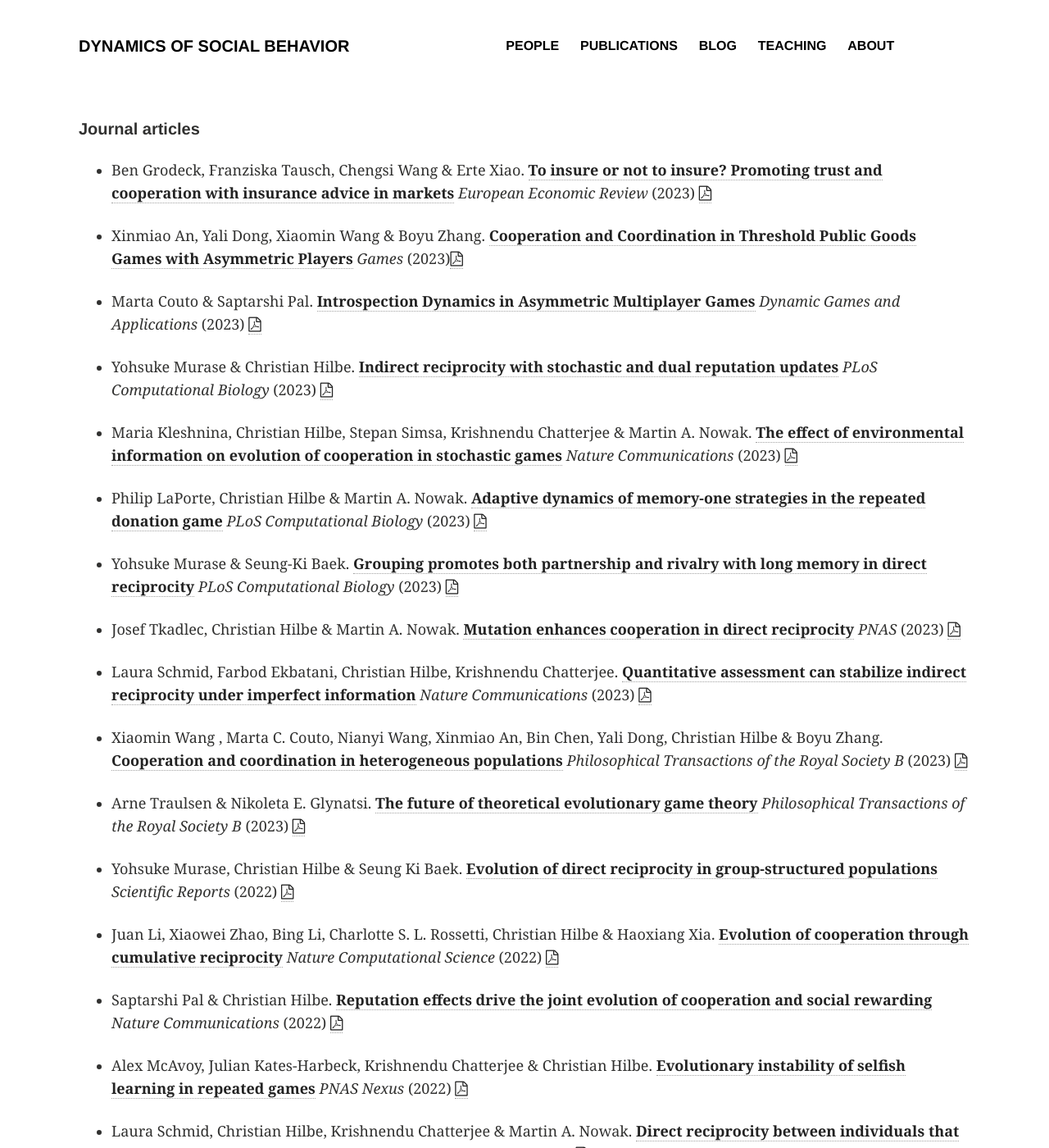
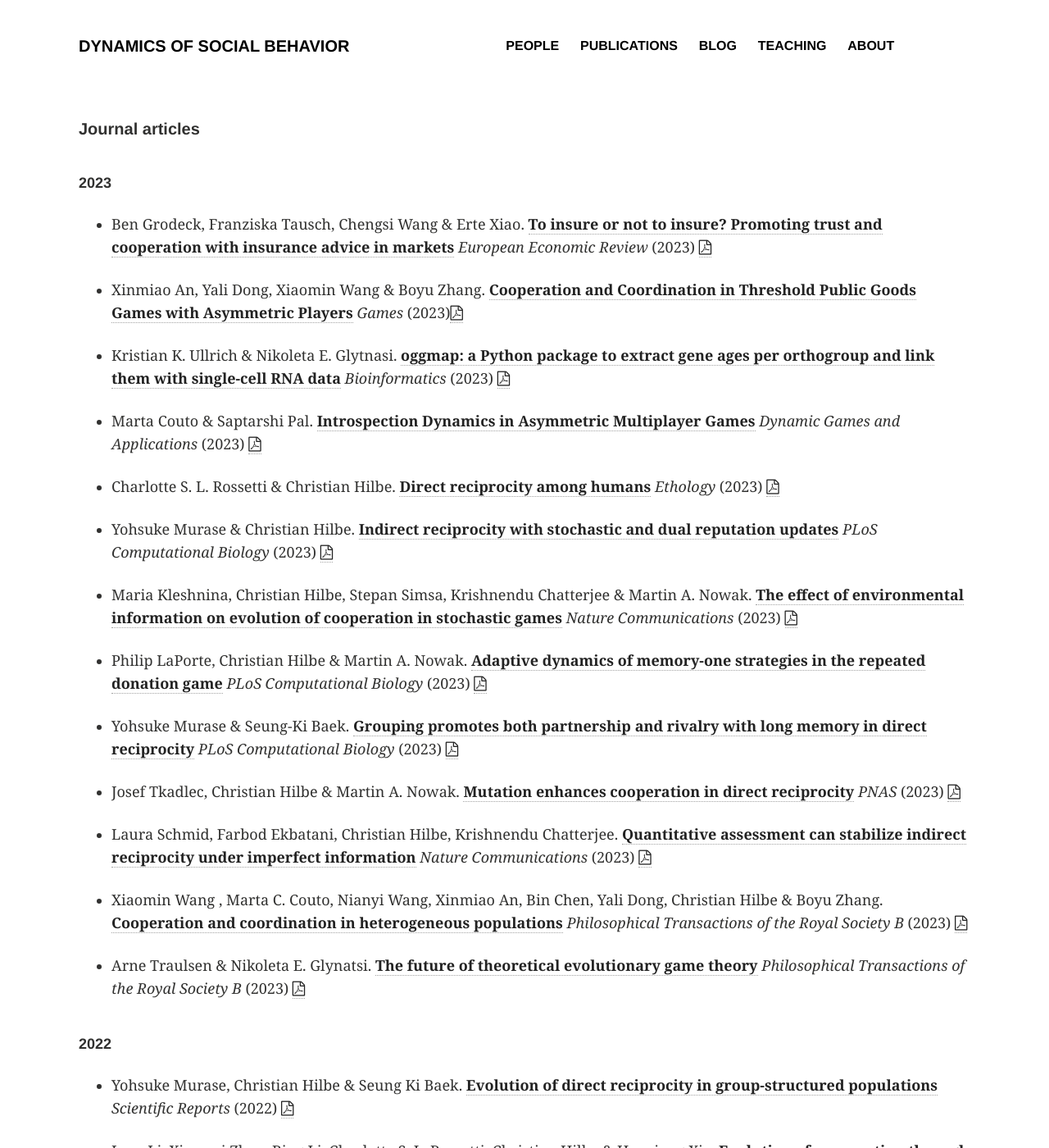
Before and after one commit to DYNOSOBs/social-behaviour, a Jekyll site: the page built from publications/index.md, in a window 1280 px wide and 1400 px high. Shown: the whole window at 82% size. Built offline with Jekyll 4.4.1, drawn with Linux system fonts in a browser that asks for light colours.

Commit message:
adding publications

```diff
--- a/publications/index.md
+++ b/publications/index.md
@@ -9,6 +9,15 @@ image:
 
 <h5>Journal articles</h5>
 
+<!-- <h6>2024</h6> -->
+
+<!-- - Valentin Hübner, Manuel Staab, Christian Hilbe, Krishnendu Chatterjee & Maria Kleshnina.
+[**Efficiency and resilience of cooperation in asymmetric social dilemmas**](https://www.pnas.org/doi/abs/10.1073/pnas.2315558121)
+_Proceedings of the National Academy of Sciences_ (2024) <a href="papers/Kleshnina_PNAS_2024.pdf"><i class="fa fa-file-pdf-o"></i> -->
+
+
+<h6>2023</h6>
+
 - Ben Grodeck, Franziska Tausch, Chengsi Wang & Erte Xiao.
 [**To insure or not to insure? Promoting trust and cooperation with insurance advice in markets**](https://www.sciencedirect.com/science/article/pii/S0014292123002143)
 _European Economic Review_ (2023) <a href="papers/Grodeck_EER_2023.pdf"><i class="fa fa-file-pdf-o"></i>
@@ -17,9 +26,17 @@ _European Economic Review_ (2023) <a href="papers/Grodeck_EER_2023.pdf"><i class
 [**Cooperation and Coordination in Threshold Public Goods Games with Asymmetric Players**](https://journals.plos.org/ploscompbiol/article?id=10.1371/journal.pcbi.1011271)
 _Games_ (2023)<a href="papers/An_Games_2024.pdf"><i class="fa fa-file-pdf-o"></i>
 
+- Kristian K. Ullrich & Nikoleta E. Glytnasi.
+[**oggmap: a Python package to extract gene ages per orthogroup and link them with single-cell RNA data**](https://academic.oup.com/bioinformatics/article/39/11/btad657/7413170)
+_Bioinformatics_ (2023) <a href="papers/Glynatsi_Bioinformatics_2023.pdf"><i class="fa fa-file-pdf-o"></i>
+
 - Marta Couto & Saptarshi Pal.
 [**Introspection Dynamics in Asymmetric Multiplayer Games**](https://link.springer.com/article/10.1007/s13235-023-00525-8)
 _Dynamic Games and Applications_ (2023) <a href="papers/Couto_Pal_DGAA_2023.pdf"><i class="fa fa-file-pdf-o"></i>
+
+- Charlotte S. L. Rossetti & Christian Hilbe.
+[**Direct reciprocity among humans**](https://onlinelibrary.wiley.com/doi/abs/10.1111/eth.13407)
+_Ethology_ (2023) <a href="papers/Rossetti_Ethology_2023.pdf"><i class="fa fa-file-pdf-o"></i>
 
 - Yohsuke Murase & Christian Hilbe.
 [**Indirect reciprocity with stochastic and dual reputation updates**](https://journals.plos.org/ploscompbiol/article?id=10.1371/journal.pcbi.1011271)
@@ -53,6 +70,8 @@ _Philosophical Transactions of the Royal Society B_ (2023) <a href="papers/Wang_
 [**The future of theoretical evolutionary game theory**](https://royalsocietypublishing.org/doi/full/10.1098/rstb.2021.0508)
 _Philosophical Transactions of the Royal Society B_ (2023) <a href="papers/future_of_egt_Glynatsi_2023.pdf"><i class="fa fa-file-pdf-o"></i>
 
+<h6>2022</h6>
+
 - Yohsuke Murase, Christian Hilbe & Seung Ki Baek.
 [**Evolution of direct reciprocity in group-structured populations**](https://www.nature.com/articles/s41598-022-23467-4)
 _Scientific Reports_ (2022) <a href="papers/Murase_SciRep_2022.pdf"><i class="fa fa-file-pdf-o"></i>
```
Also changed, not shown: other parts of publications/index.md (+4 -0 lines), 3 other files.
